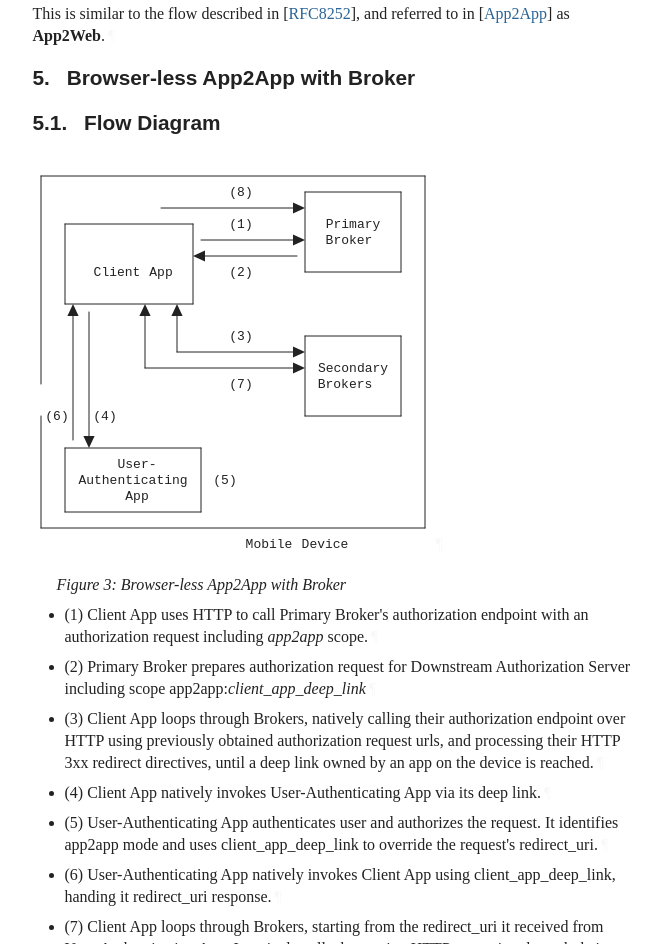
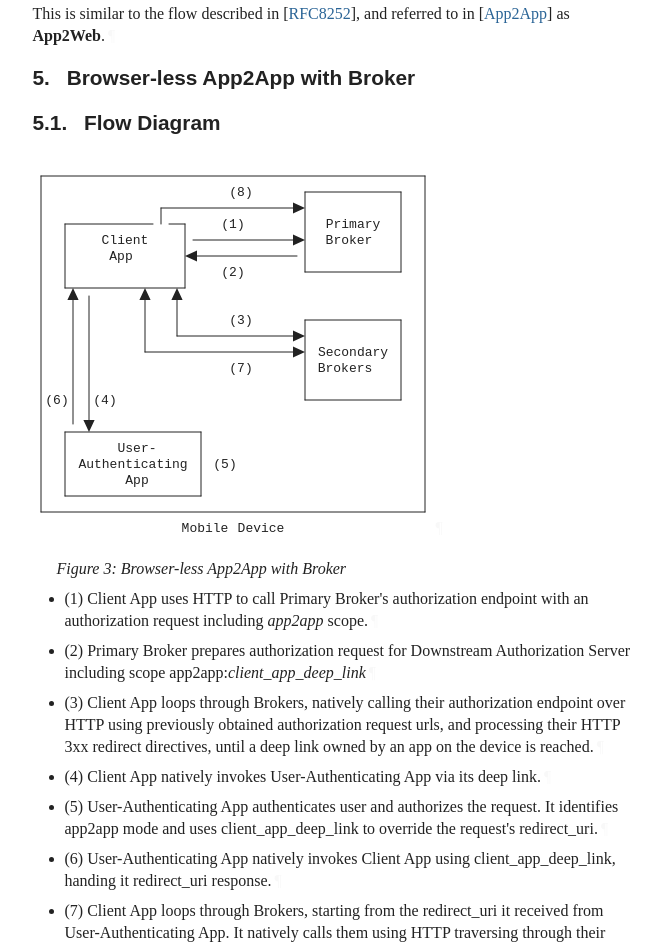
Before and after one commit to yaron-zehavi/oauth-app2app-browserless, a plain HTML site: page draft-zehavi-oauth2-app2app-browserless.html in a window 1280 px wide. Shown: the part 3595-4539 px from the top of the page, without its empty margins (92-753 px from the left). Drawn offline with Linux system fonts and the light colour scheme; a web font is replaced by a local one.

Commit message:
Script updating gh-pages from 98ca33c. [ci skip]

```diff
--- a/draft-zehavi-oauth2-app2app-browserless.html
+++ b/draft-zehavi-oauth2-app2app-browserless.html
@@ -1555,66 +1555,67 @@ appear in all capitals, as shown here.<a href="#section-2-1" class="pilcrow">¶<
 <figure id="figure-3">
           <div id="section-5.1-1.1">
             <div class="alignLeft art-svg artwork" id="section-5.1-1.1.1">
-<svg xmlns="http://www.w3.org/2000/svg" version="1.1" height="416" width="400" viewBox="0 0 400 416" class="diagram" text-anchor="middle" font-family="monospace" font-size="13px" stroke-linecap="round">
-                <path d="M 8,32 L 8,240" fill="none" stroke="black"></path>
-                <path d="M 8,272 L 8,384" fill="none" stroke="black"></path>
-                <path d="M 32,80 L 32,160" fill="none" stroke="black"></path>
-                <path d="M 32,304 L 32,368" fill="none" stroke="black"></path>
-                <path d="M 40,168 L 40,296" fill="none" stroke="black"></path>
-                <path d="M 56,168 L 56,296" fill="none" stroke="black"></path>
-                <path d="M 112,168 L 112,224" fill="none" stroke="black"></path>
-                <path d="M 144,168 L 144,208" fill="none" stroke="black"></path>
-                <path d="M 160,80 L 160,160" fill="none" stroke="black"></path>
-                <path d="M 168,304 L 168,368" fill="none" stroke="black"></path>
+<svg xmlns="http://www.w3.org/2000/svg" version="1.1" height="400" width="400" viewBox="0 0 400 400" class="diagram" text-anchor="middle" font-family="monospace" font-size="13px" stroke-linecap="round">
+                <path d="M 8,32 L 8,368" fill="none" stroke="black"></path>
+                <path d="M 32,80 L 32,144" fill="none" stroke="black"></path>
+                <path d="M 32,288 L 32,352" fill="none" stroke="black"></path>
+                <path d="M 40,152 L 40,280" fill="none" stroke="black"></path>
+                <path d="M 56,152 L 56,280" fill="none" stroke="black"></path>
+                <path d="M 112,152 L 112,208" fill="none" stroke="black"></path>
+                <path d="M 128,64 L 128,80" fill="none" stroke="black"></path>
+                <path d="M 144,152 L 144,192" fill="none" stroke="black"></path>
+                <path d="M 152,80 L 152,144" fill="none" stroke="black"></path>
+                <path d="M 168,288 L 168,352" fill="none" stroke="black"></path>
                 <path d="M 272,48 L 272,128" fill="none" stroke="black"></path>
-                <path d="M 272,192 L 272,272" fill="none" stroke="black"></path>
+                <path d="M 272,176 L 272,256" fill="none" stroke="black"></path>
                 <path d="M 368,48 L 368,128" fill="none" stroke="black"></path>
-                <path d="M 368,192 L 368,272" fill="none" stroke="black"></path>
-                <path d="M 392,32 L 392,384" fill="none" stroke="black"></path>
+                <path d="M 368,176 L 368,256" fill="none" stroke="black"></path>
+                <path d="M 392,32 L 392,368" fill="none" stroke="black"></path>
                 <path d="M 8,32 L 392,32" fill="none" stroke="black"></path>
                 <path d="M 272,48 L 368,48" fill="none" stroke="black"></path>
                 <path d="M 128,64 L 264,64" fill="none" stroke="black"></path>
-                <path d="M 32,80 L 160,80" fill="none" stroke="black"></path>
-                <path d="M 168,96 L 264,96" fill="none" stroke="black"></path>
-                <path d="M 168,112 L 264,112" fill="none" stroke="black"></path>
+                <path d="M 32,80 L 120,80" fill="none" stroke="black"></path>
+                <path d="M 136,80 L 152,80" fill="none" stroke="black"></path>
+                <path d="M 160,96 L 264,96" fill="none" stroke="black"></path>
+                <path d="M 160,112 L 264,112" fill="none" stroke="black"></path>
                 <path d="M 272,128 L 368,128" fill="none" stroke="black"></path>
-                <path d="M 32,160 L 160,160" fill="none" stroke="black"></path>
-                <path d="M 272,192 L 368,192" fill="none" stroke="black"></path>
-                <path d="M 144,208 L 264,208" fill="none" stroke="black"></path>
-                <path d="M 112,224 L 264,224" fill="none" stroke="black"></path>
-                <path d="M 272,272 L 368,272" fill="none" stroke="black"></path>
-                <path d="M 32,304 L 168,304" fill="none" stroke="black"></path>
-                <path d="M 32,368 L 168,368" fill="none" stroke="black"></path>
-                <path d="M 8,384 L 392,384" fill="none" stroke="black"></path>
-                <polygon class="arrowhead" points="272,224 260,218.4 260,229.6" fill="black" transform="rotate(0,264,224)"></polygon>
+                <path d="M 32,144 L 152,144" fill="none" stroke="black"></path>
+                <path d="M 272,176 L 368,176" fill="none" stroke="black"></path>
+                <path d="M 144,192 L 264,192" fill="none" stroke="black"></path>
+                <path d="M 112,208 L 264,208" fill="none" stroke="black"></path>
+                <path d="M 272,256 L 368,256" fill="none" stroke="black"></path>
+                <path d="M 32,288 L 168,288" fill="none" stroke="black"></path>
+                <path d="M 32,352 L 168,352" fill="none" stroke="black"></path>
+                <path d="M 8,368 L 392,368" fill="none" stroke="black"></path>
                 <polygon class="arrowhead" points="272,208 260,202.4 260,213.6" fill="black" transform="rotate(0,264,208)"></polygon>
+                <polygon class="arrowhead" points="272,192 260,186.4 260,197.6" fill="black" transform="rotate(0,264,192)"></polygon>
                 <polygon class="arrowhead" points="272,96 260,90.4 260,101.6" fill="black" transform="rotate(0,264,96)"></polygon>
                 <polygon class="arrowhead" points="272,64 260,58.4 260,69.6" fill="black" transform="rotate(0,264,64)"></polygon>
-                <polygon class="arrowhead" points="176,112 164,106.4 164,117.6" fill="black" transform="rotate(180,168,112)"></polygon>
-                <polygon class="arrowhead" points="152,168 140,162.4 140,173.6" fill="black" transform="rotate(270,144,168)"></polygon>
-                <polygon class="arrowhead" points="120,168 108,162.4 108,173.6" fill="black" transform="rotate(270,112,168)"></polygon>
-                <polygon class="arrowhead" points="64,296 52,290.4 52,301.6" fill="black" transform="rotate(90,56,296)"></polygon>
-                <polygon class="arrowhead" points="48,168 36,162.4 36,173.6" fill="black" transform="rotate(270,40,168)"></polygon>
+                <polygon class="arrowhead" points="168,112 156,106.4 156,117.6" fill="black" transform="rotate(180,160,112)"></polygon>
+                <polygon class="arrowhead" points="152,152 140,146.4 140,157.6" fill="black" transform="rotate(270,144,152)"></polygon>
+                <polygon class="arrowhead" points="120,152 108,146.4 108,157.6" fill="black" transform="rotate(270,112,152)"></polygon>
+                <polygon class="arrowhead" points="64,280 52,274.4 52,285.6" fill="black" transform="rotate(90,56,280)"></polygon>
+                <polygon class="arrowhead" points="48,152 36,146.4 36,157.6" fill="black" transform="rotate(270,40,152)"></polygon>
                 <g class="text">
                   <text x="208" y="52">(8)</text>
-                  <text x="208" y="84">(1)</text>
+                  <text x="200" y="84">(1)</text>
                   <text x="320" y="84">Primary</text>
+                  <text x="92" y="100">Client</text>
                   <text x="316" y="100">Broker</text>
-                  <text x="84" y="132">Client</text>
-                  <text x="128" y="132">App</text>
-                  <text x="208" y="132">(2)</text>
-                  <text x="208" y="196">(3)</text>
-                  <text x="320" y="228">Secondary</text>
-                  <text x="208" y="244">(7)</text>
-                  <text x="312" y="244">Brokers</text>
-                  <text x="24" y="276">(6)</text>
-                  <text x="72" y="276">(4)</text>
-                  <text x="104" y="324">User-</text>
-                  <text x="100" y="340">Authenticating</text>
-                  <text x="192" y="340">(5)</text>
-                  <text x="104" y="356">App</text>
-                  <text x="236" y="404">Mobile</text>
-                  <text x="292" y="404">Device</text>
+                  <text x="88" y="116">App</text>
+                  <text x="200" y="132">(2)</text>
+                  <text x="208" y="180">(3)</text>
+                  <text x="320" y="212">Secondary</text>
+                  <text x="208" y="228">(7)</text>
+                  <text x="312" y="228">Brokers</text>
+                  <text x="24" y="260">(6)</text>
+                  <text x="72" y="260">(4)</text>
+                  <text x="104" y="308">User-</text>
+                  <text x="100" y="324">Authenticating</text>
+                  <text x="192" y="324">(5)</text>
+                  <text x="104" y="340">App</text>
+                  <text x="172" y="388">Mobile</text>
+                  <text x="228" y="388">Device</text>
                 </g>
               </svg><a href="#section-5.1-1.1.1" class="pilcrow">¶</a>
 </div>
```
Also changed, not shown: draft-zehavi-oauth2-app2app-browserless.txt.
